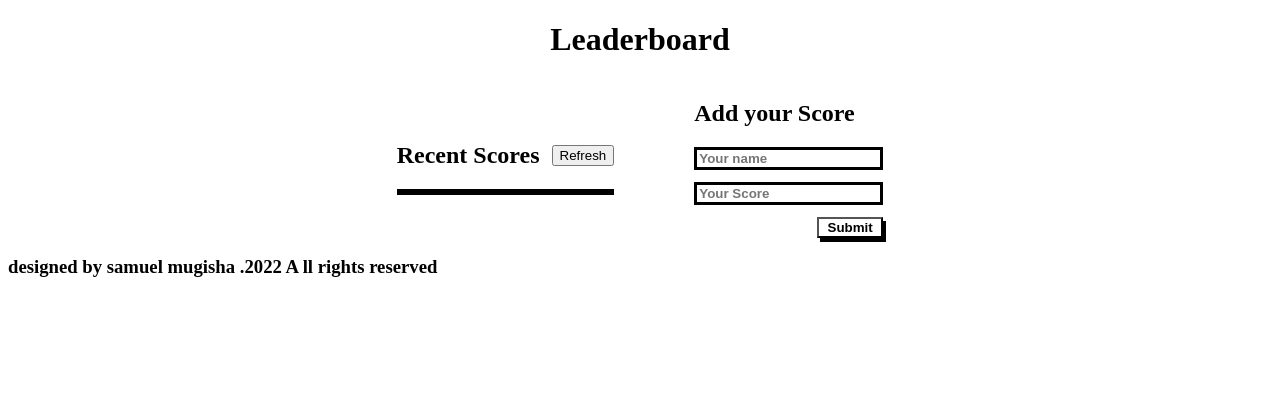
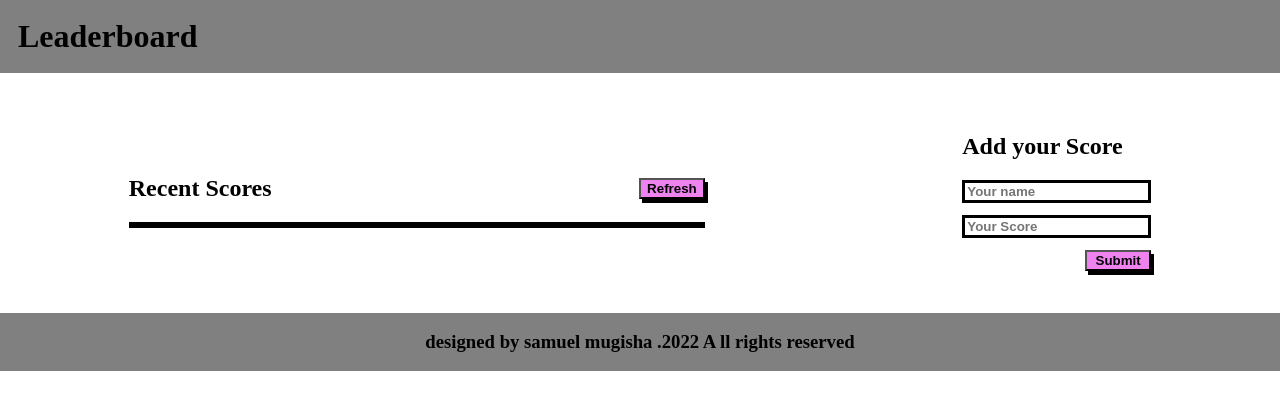
Before and after one commit to mugishasam123/Leaderboard, a website built with webpack: page src/index.html in a window 1280 px wide. Built offline with nearby package versions, Linux system fonts and the light colour scheme; no server answers.

Commit message:
Add more styling

```diff
--- a/src/css/index.css
+++ b/src/css/index.css
@@ -1,9 +1,26 @@
 body {
   font-weight: bold;
+  margin: 0;
+}
+
+header {
+  background: grey;
+  padding: 18px;
 }
 
 header > h1 {
+  margin: 0;
+}
+
+footer {
+  background: grey;
+  margin-top: 42px;
+  padding: 18px;
+}
+
+footer > h3 {
   text-align: center;
+  margin: 0;
 }
 
 ul {
@@ -30,15 +47,15 @@ ul {
 
 .main {
   display: flex;
-  justify-content: center;
-  gap: 80px;
+  justify-content: space-around;
   align-items: center;
-  margin: auto;
+  margin-top: 40px;
 }
 
 .scores {
   display: flex;
   flex-direction: column;
+  width: 45%;
 }
 
 .scores-list {
@@ -63,12 +80,12 @@ form > input {
   font-weight: bold;
 }
 
-.refresh {
-  background: none;
+#refresh {
+  background: violet;
   box-shadow: 3px 4px 0 0;
   font-weight: bold;
-  width: 40%;
-  height: 20%;
+  width: fit-content;
+  height: 30%;
 }
 
 form > button {
@@ -76,5 +93,5 @@ form > button {
   align-self: flex-end;
   box-shadow: 3px 4px 0 0;
   font-weight: bold;
-  background: none;
+  background: violet;
 }
```
